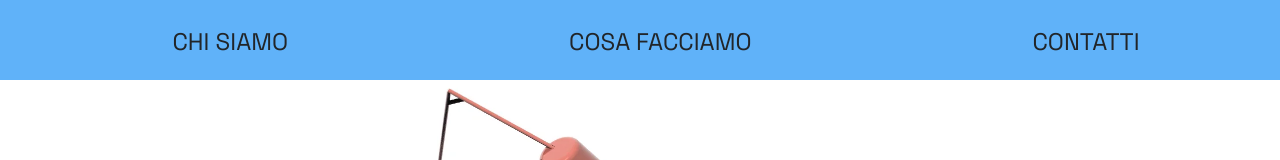
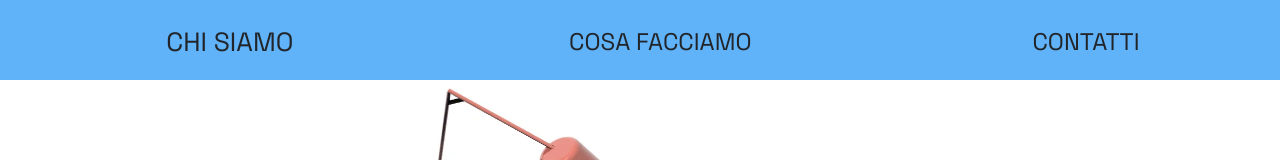
Before and after one commit to gluke0/studio-tecnico-pm, a Vue app: page / in a window 1280 px wide. In both pictures the pointer is over the item "CHI SIAMO". Shown: the top 160 px of the page. Built offline with nearby package versions, Linux system fonts and the light colour scheme.

Commit message:
hover on menu

```diff
--- a/src/components/header.vue
+++ b/src/components/header.vue
@@ -17,11 +17,11 @@ export default {
     <div class="">
       <div class="menudiv">
         <ul class="d-flex justify-content-around py-4">
-          <li class=""><a class="text-decoration-none text-dark text-uppercase" href="">Chi siamo</a></li>
+          <li class=""><a class="text-decoration-none text-dark text-uppercase" href=""> Chi siamo </a></li>
 
-          <li class=""><a class="text-decoration-none text-dark text-uppercase" href="">Cosa facciamo</a></li>
+          <li class=""><a class="text-decoration-none text-dark text-uppercase" href=""> Cosa facciamo </a></li>
 
-          <li class=""><a class="text-decoration-none text-dark text-uppercase" href="">Contatti</a></li>
+          <li class=""><a class="text-decoration-none text-dark text-uppercase" href=""> Contatti </a></li>
         </ul>
       </div>
       <div class="logodiv d-flex justify-content-center container">
@@ -54,7 +54,9 @@ img{
   font-size: 1.5rem;
   height: 5rem;
 }
-
+li:hover{
+  transform: scale(1.1);
+}
 
 
 </style>
```
